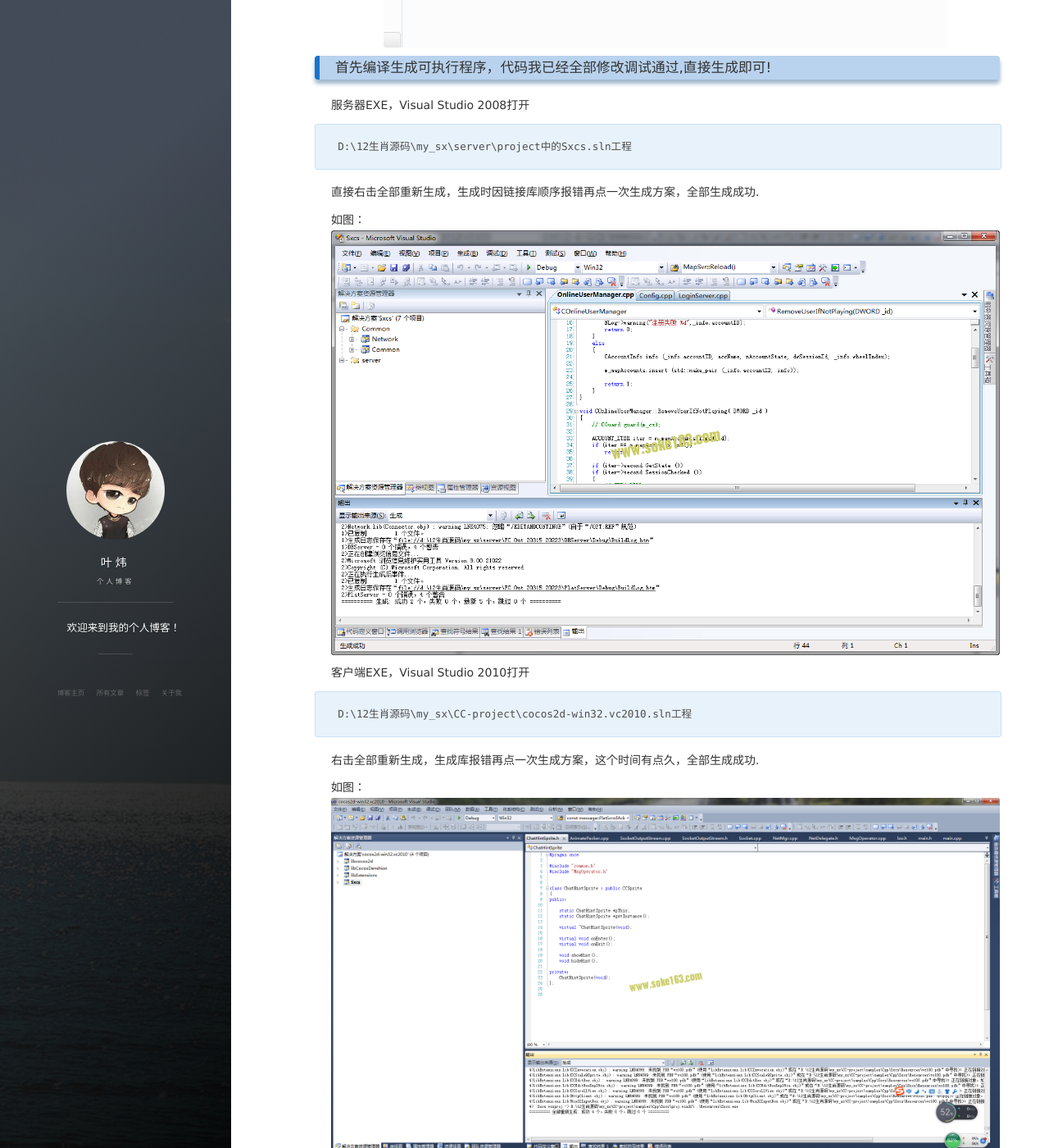
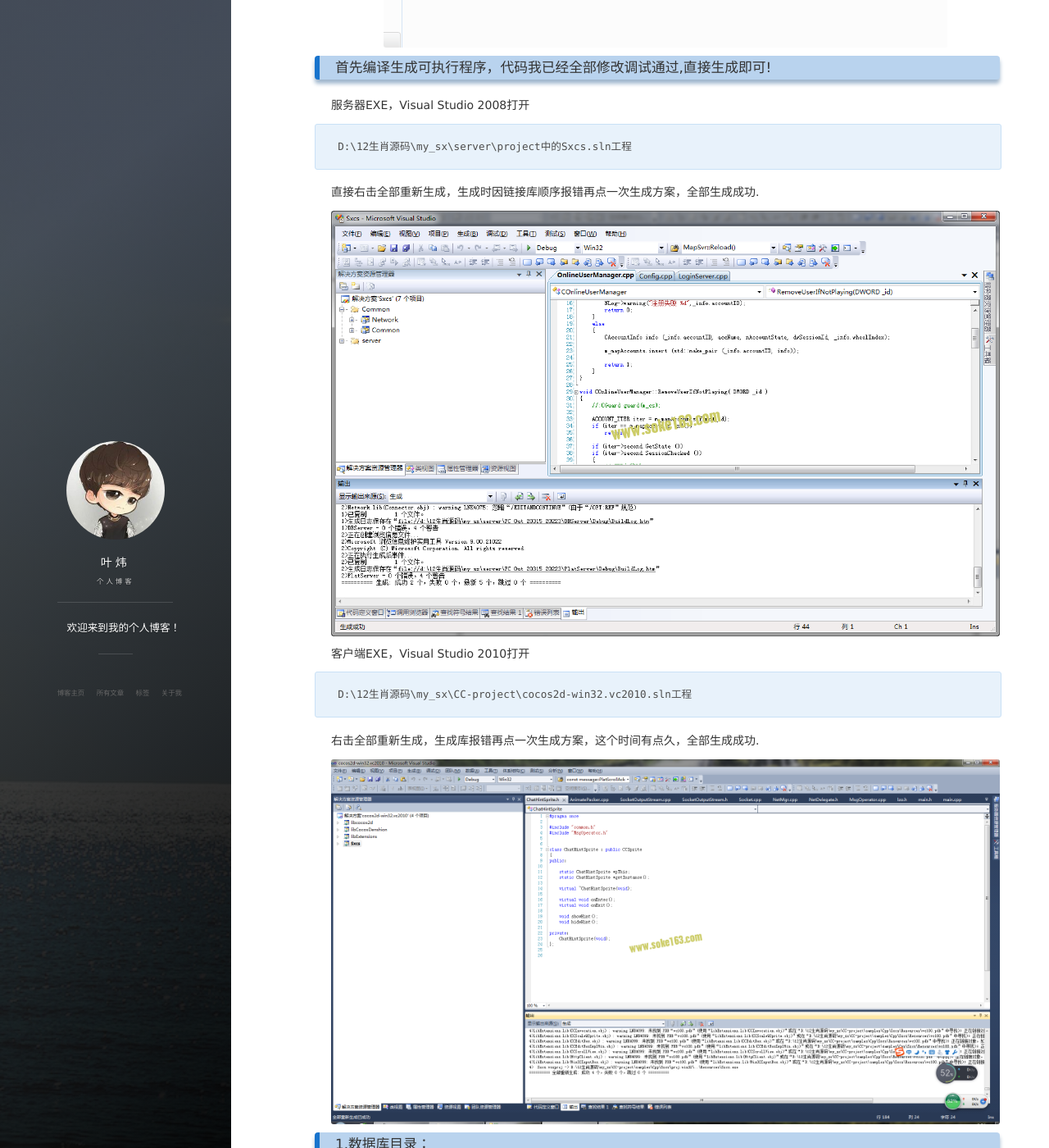
Before and after one commit to zlcs/zlcs.github.io, a Jekyll site: the page built from _posts/2016-10-14-12sx.md, in a window 1280 px wide and 1400 px high, scrolled down 1164 px. Shown: the whole window at 82% size. Built offline with Jekyll 4.4.1, drawn with Linux system fonts in a browser that asks for light colours; nearby versions of some CDN libraries; comment, search, counter and statistics services are not loaded.

Commit message:
12sxxiugai6

```diff
--- a/_posts/2016-10-14-12sx.md
+++ b/_posts/2016-10-14-12sx.md
@@ -48,7 +48,6 @@ D:\12生肖源码\my_sx\server\project中的Sxcs.sln工程
 
 直接右击全部重新生成，生成时因链接库顺序报错再点一次生成方案，全部生成成功.
 
-如图：
 ![](/images/posts/shengxiao/sx1.png)
 
 客户端EXE，Visual Studio 2010打开
@@ -59,7 +58,6 @@ D:\12生肖源码\my_sx\CC-project\cocos2d-win32.vc2010.sln工程
 
 右击全部重新生成，生成库报错再点一次生成方案，这个时间有点久，全部生成成功.
 
-如图：
 ![](/images/posts/shengxiao/sx2.png)
 
 ### 1.数据库目录：
@@ -88,7 +86,6 @@ ServerCenter.ini
 
 配置文件中的IP地址为你自己本机的，我的IP设置的是192.168.1.2；修改密码为自己的Mysql数据库密码，我配置的是123456，运行“启动服务器(D).bat”，等待出现5个程序窗口.
 
-如图：
 ![](/images/posts/shengxiao/sx3.png)
 
 ### 3.客户端目录：
@@ -99,7 +96,6 @@ D:\12生肖源码\my_sx\CC-project\samples\Cpp\Sxcs\Resources
 
 UserDefault.xml是服务器配置文件,修改IP的<serverIp>192.168.1.2</serverIp>参数，打开Sxcs.exe，双击运行,直接点开始游戏即可！
 
-如图
 ![](/images/posts/shengxiao/sx4.png)
 
 ### GM工具：
```
